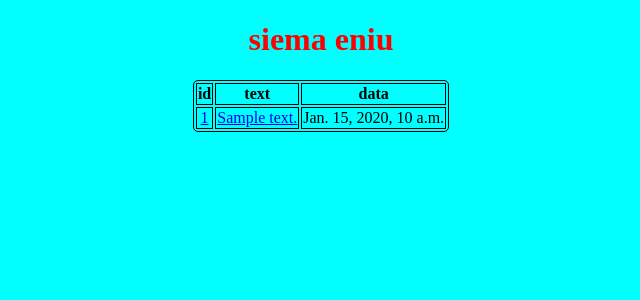
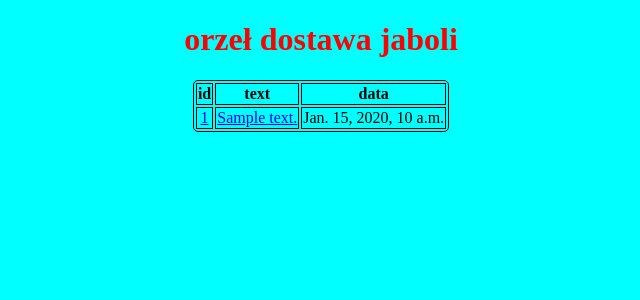
Before and after one commit to AdriannnnO/www2, a Django app: page /blog/ in a window 1280 px wide. Shown: the top 300 px of the page, without its empty margins (319-959 px from the left). Run offline with Django 4.2, Linux system fonts and the light colour scheme; tables that the repository leaves empty hold one stand-in row (values such as "Sample post").

Commit message:
Update question_list.html

```diff
--- a/www1lekcja/blog/blog/templates/question_list.html
+++ b/www1lekcja/blog/blog/templates/question_list.html
@@ -7,7 +7,7 @@
 </head>
 <body>
 <div>
-<h1>siema eniu</h1>
+<h1>orzeł dostawa jaboli</h1>
 </div>
 <div id="tabelefele">
     <table>
```
